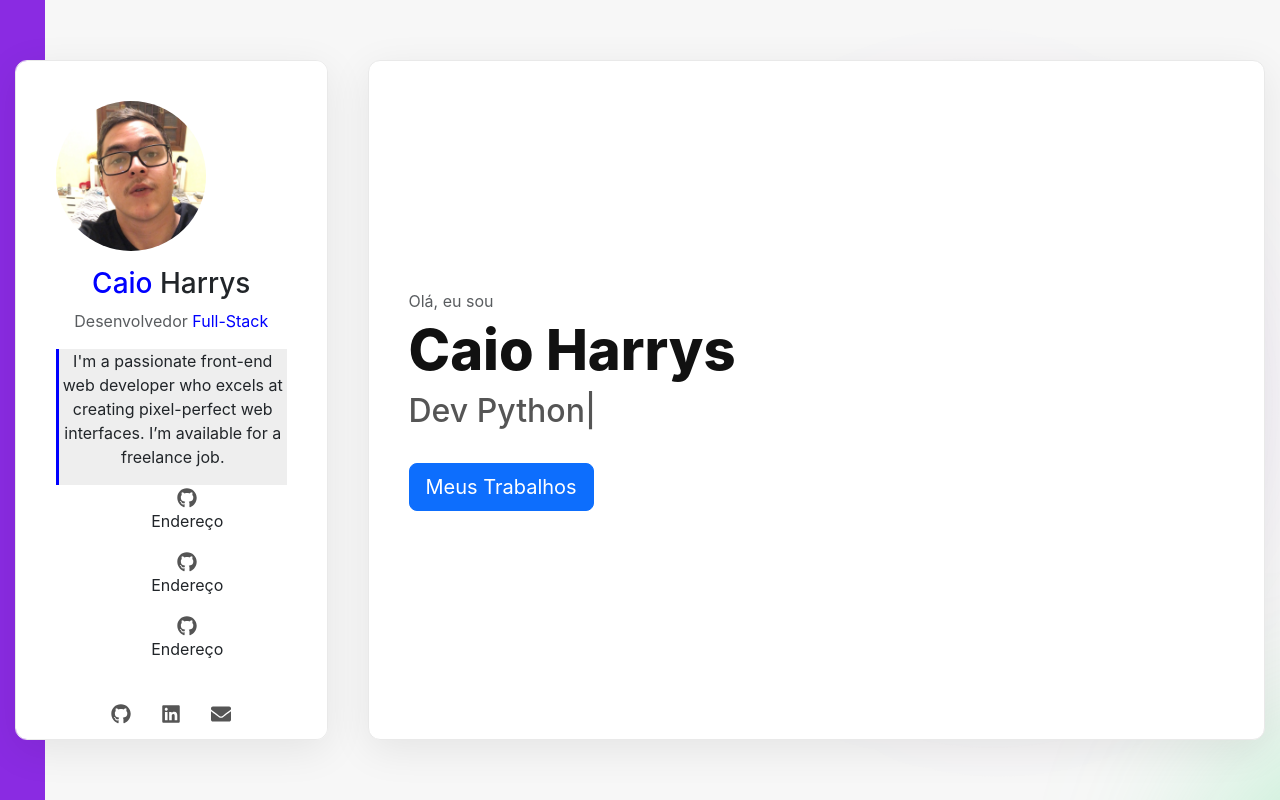
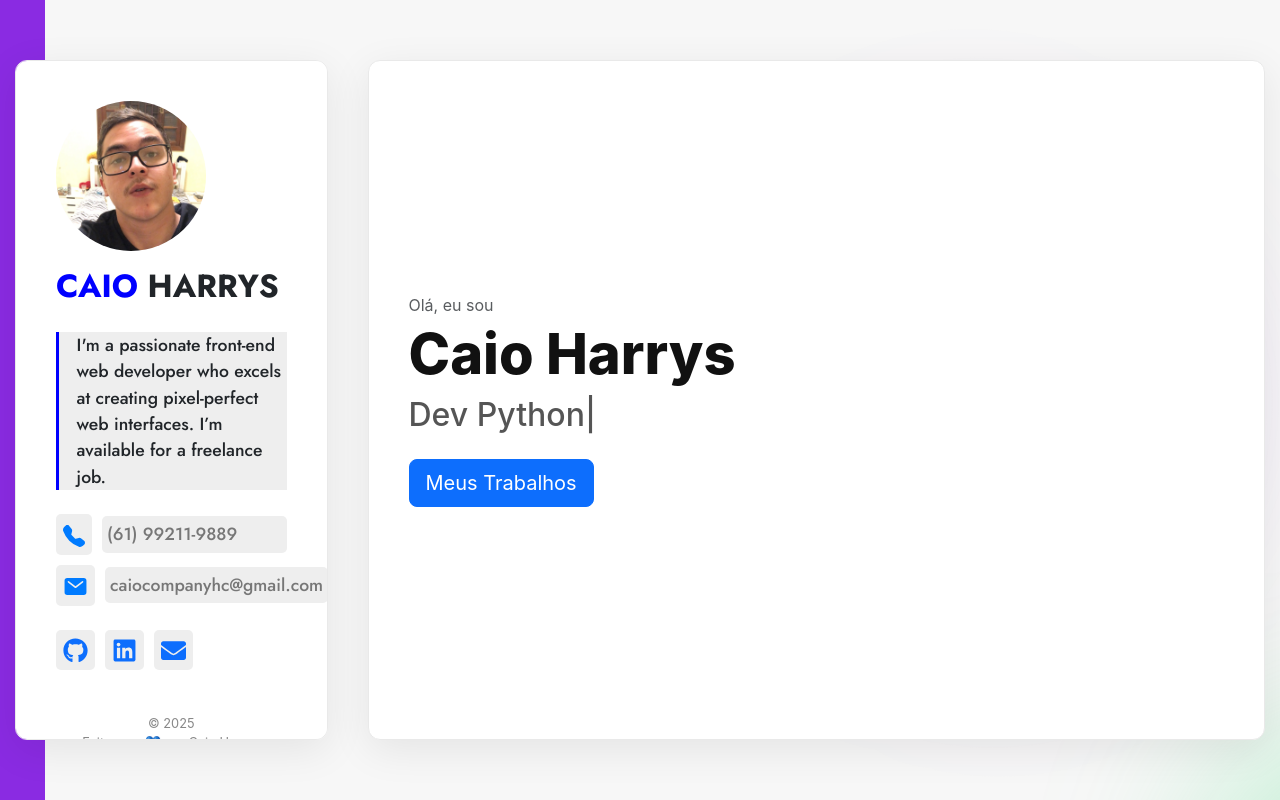
Before and after one commit to CaioHarrys/harrys-CR, a React (Create React App) app in the folder meu-portfolio/: page / in a window 1280 px wide. Built offline with nearby package versions, Linux system fonts and the light colour scheme.

Commit message:
SideBar update 1.4

```diff
--- a/meu-portfolio/src/App.css
+++ b/meu-portfolio/src/App.css
@@ -1,3 +1,13 @@
+@import url('https://fonts.googleapis.com/css2?family=Jost:ital,wght@0,100..900;1,100..900&display=swap');
+
+.jost-font {
+  font-family: "Jost", sans-serif;
+  font-optical-sizing: auto;
+  font-weight: 900;
+  font-style: normal;
+}
+
+
 /* === ESTRUTURA GLOBAL E FUNDO === */
 .app-wrapper {
   display: flex;
--- a/meu-portfolio/src/assets/css/Sidebar.css
+++ b/meu-portfolio/src/assets/css/Sidebar.css
@@ -1,8 +1,9 @@
+@import url('https://fonts.googleapis.com/css2?family=Jost:ital,wght@0,100..900;1,100..900&display=swap');
 /* Centraliza todo o conteúdo da sidebar e a fixa */
 .sidebar-container {
     display: flex;
     flex-direction: column;
-    height: 100%;
+    height: 100vh;
     padding: 20px;
     margin: 0;
     border: none;
@@ -13,18 +14,32 @@
 .profile-image {
     width: 150px;
     height: 150px;
-    object-fit: cover; /* Garante que a imagem não fique distorcida */
+    object-fit: cover;
+    /* Garante que a imagem não fique distorcida */
 }
 
 /* Ícones de Redes Sociais */
-.social-icon {
-    margin: 0 15px;
-    color: #555; /* Cor padrão dos ícones */
+.social-icons {
+    width: 100%;
+    margin: 0;
+    margin-top: 1.5em ;
+    color: #555;
+    /* Cor padrão dos ícones */
     transition: color 0.3s;
+    display: flex;
+    justify-content: flex-start;
+    flex-direction: row !important;
+    gap: 10px;
+}
+.social-icons a {
+    background-color: #eee !important;
+    border-radius: 5px;
+    padding: 7px;
 }
 
 .social-icon:hover {
-    color: #007bff; /* Cor ao passar o mouse (azul do bootstrap) */
+    color: #007bff;
+    /* Cor ao passar o mouse (azul do bootstrap) */
 }
 
 /* Menu de Navegação Principal */
@@ -38,30 +53,95 @@
 
 .main-nav .nav-link:hover {
     color: #007bff;
-    transform: scale(1.05); /* Efeito de zoom sutil */
+    transform: scale(1.05);
+    /* Efeito de zoom sutil */
 }
 
 /* Rodapé da Sidebar - usa flexbox para empurrá-lo para baixo */
 .sidebar-footer {
-    margin-top: auto; /* Mágica do flexbox para empurrar para o final */
+    margin-top: auto;
+    /* Mágica do flexbox para empurrar para o final */
     padding-top: 20px;
     font-size: 0.8rem;
     color: #888;
 }
-.blue-c{
+
+.blue-c {
     color: blue;
 }
 
-.Card-about{
+.Card-about {
     background-color: #eee;
     border-left: blue 3px solid;
+    text-align: start;
+    padding-left: 1em;
+    margin-top: 1.5em;
 }
-.about-lista{
+
+.about-lista {
+    margin-top: 1.5em;
     list-style: none;
     padding: 0;
     text-decoration: none;
+}
 
-}
 ul {
     list-style-type: none;
+}
+.list-side-bar{
+    display: flex;
+    justify-content: space-evenly;
+    flex-direction: column;
+    width: 100% !important;
+    gap: 10px;
+}
+.list-side-bar li {
+    display: flex;
+    flex-direction: row;
+    align-items: baseline;
+    text-align: center;
+    margin-bottom: 0;
+    gap: 10px;
+}
+.list-side-bar li a {
+    border-radius: 5px;
+    background-color: #eee;
+    padding: 7px;
+}
+.list-side-bar li p {
+    border-radius: 5px;
+    background-color: #eee;
+    color: #777;
+    width: 100%;
+    padding: 5px;
+    text-align: start;
+}
+ul{
+    margin: 0 !important;
+    padding: 0 !important;
+}
+p{
+    margin: 0px !important;
+    margin-block-start: 1em;
+    margin-block-end: 1em;
+    margin-inline-start: 0px;
+    margin-inline-end: 0px;
+}
+h3{
+    margin: 0px !important;
+    padding: 0px !important;
+}
+.jost-font {
+    font-family: "Jost", sans-serif;
+    font-optical-sizing: auto;
+    font-weight: 500 !important;
+    font-style: normal;
+    font-size: 1.1rem !important;
   }
+.jost-font-name{
+    font-family: "Jost", sans-serif;
+    font-size: 2rem;
+    font-optical-sizing: auto;
+    font-weight: 700 !important;
+    font-style: normal;
+  }
--- a/meu-portfolio/src/components/Sidebar.js
+++ b/meu-portfolio/src/components/Sidebar.js
@@ -3,56 +3,54 @@ import { Image, Nav } from "react-bootstrap";
 import profileImage from "../assets/img/profile.jpg";
 import "../assets/css/Sidebar.css";
 import { FaGithub, FaLinkedin, FaEnvelope } from "react-icons/fa";
+import { MdLocalPostOffice } from "react-icons/md";
+import { BsFillTelephoneFill } from "react-icons/bs";
+import { IoMail } from "react-icons/io5";
+
+const blue = {
+  color: "#007bff",
+};
 
 const Sidebar = () => {
   // O container principal agora ocupa 100% da altura do painel pai
   return (
     <div className="sidebar-container text-center">
       {/* ... o restante do seu código da sidebar ... */}
-      <Image src={profileImage} roundedCircle className="profile-image" />
-      <h3 className="mt-3">
-        <span className="blue-c">Caio</span> Harrys
+      <Image src={profileImage} roundedCircle className="profile-image"/>
+      <h3 className="mt-3 align-self-lg-start jost-font-name name-side-bar">
+        <span className="blue-c">CAIO</span> HARRYS
       </h3>
-      <p className="text-muted">
-        Desenvolvedor <span className="blue-c">Full-Stack</span>
-      </p>
-      <div className="Card-about">
+      <div className="Card-about jost-font">
         <p>
           I'm a passionate front-end web developer who excels at creating
           pixel-perfect web interfaces. I’m available for a freelance job.
         </p>
       </div>
-      <div className="about-lista">
-        <ul>
+      <div className="about-lista ">
+        <ul className="list-side-bar jost-font">
           <li>
-            <a href="#github" className="social-icon">
-              <FaGithub size={20} />
+            <a href="#numero" className="social-icon">
+              <BsFillTelephoneFill size={22} style={blue} />
             </a>
-            <p>Endereço</p>
+            <p>(61) 99211-9889</p>
           </li>
           <li>
             <a href="#github" className="social-icon">
-              <FaGithub size={20} />
+              <IoMail size={25} style={blue} />
             </a>
-            <p>Endereço</p>
-          </li>
-          <li>
-            <a href="#github" className="social-icon">
-              <FaGithub size={20} />
-            </a>
-            <p>Endereço</p>
+            <p>caiocompanyhc@gmail.com</p>
           </li>
         </ul>
       </div>
       <div className="social-icons my-4">
         <a href="#github" className="social-icon">
-          <FaGithub size={20} />
+          <FaGithub size={25} />
         </a>
         <a href="#linkedin" className="social-icon">
-          <FaLinkedin size={20} />
+          <FaLinkedin size={25} />
         </a>
         <a href="#email" className="social-icon">
-          <FaEnvelope size={20} />
+          <FaEnvelope size={25} />
         </a>
       </div>
       <footer className="sidebar-footer">
```
